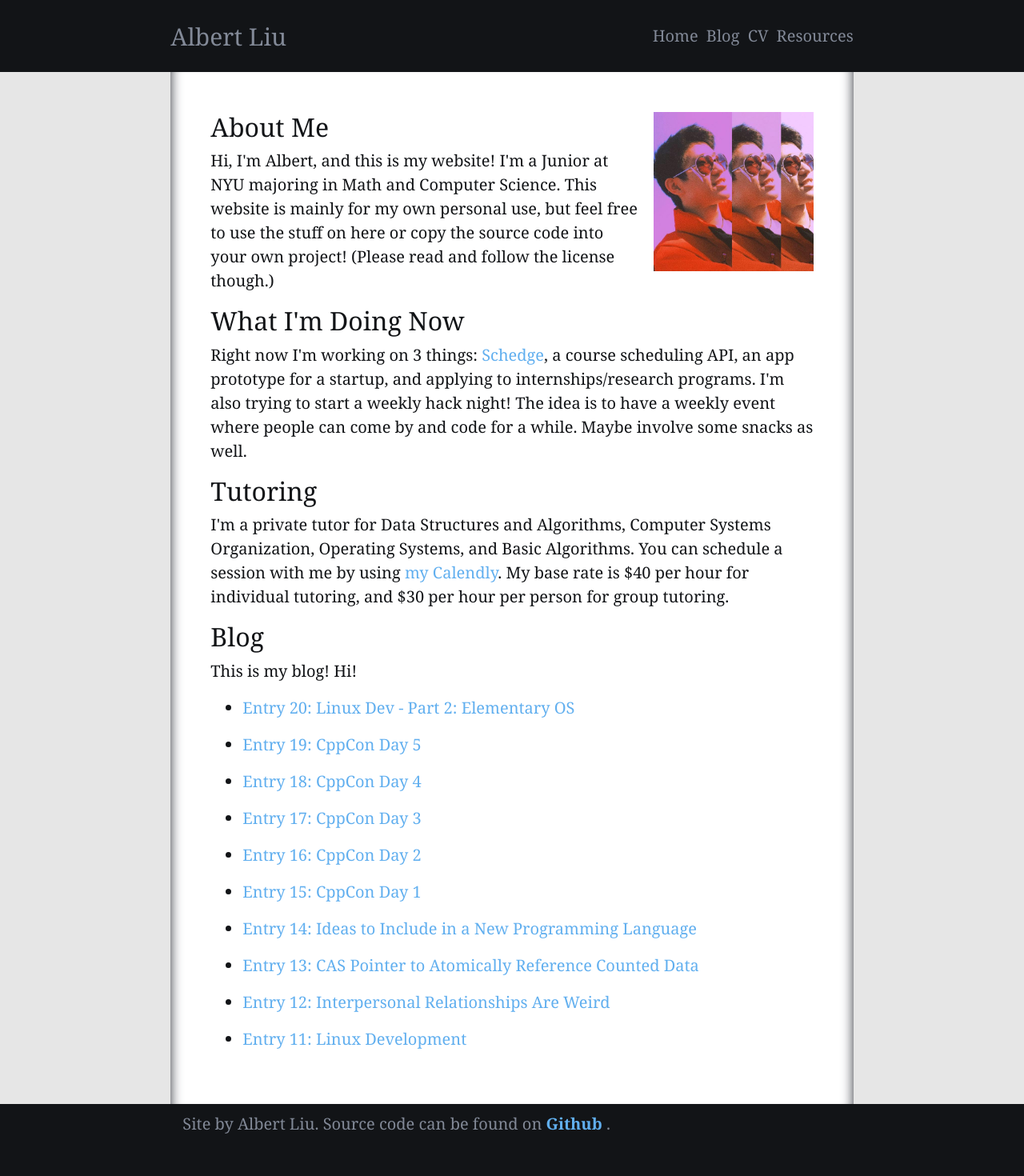
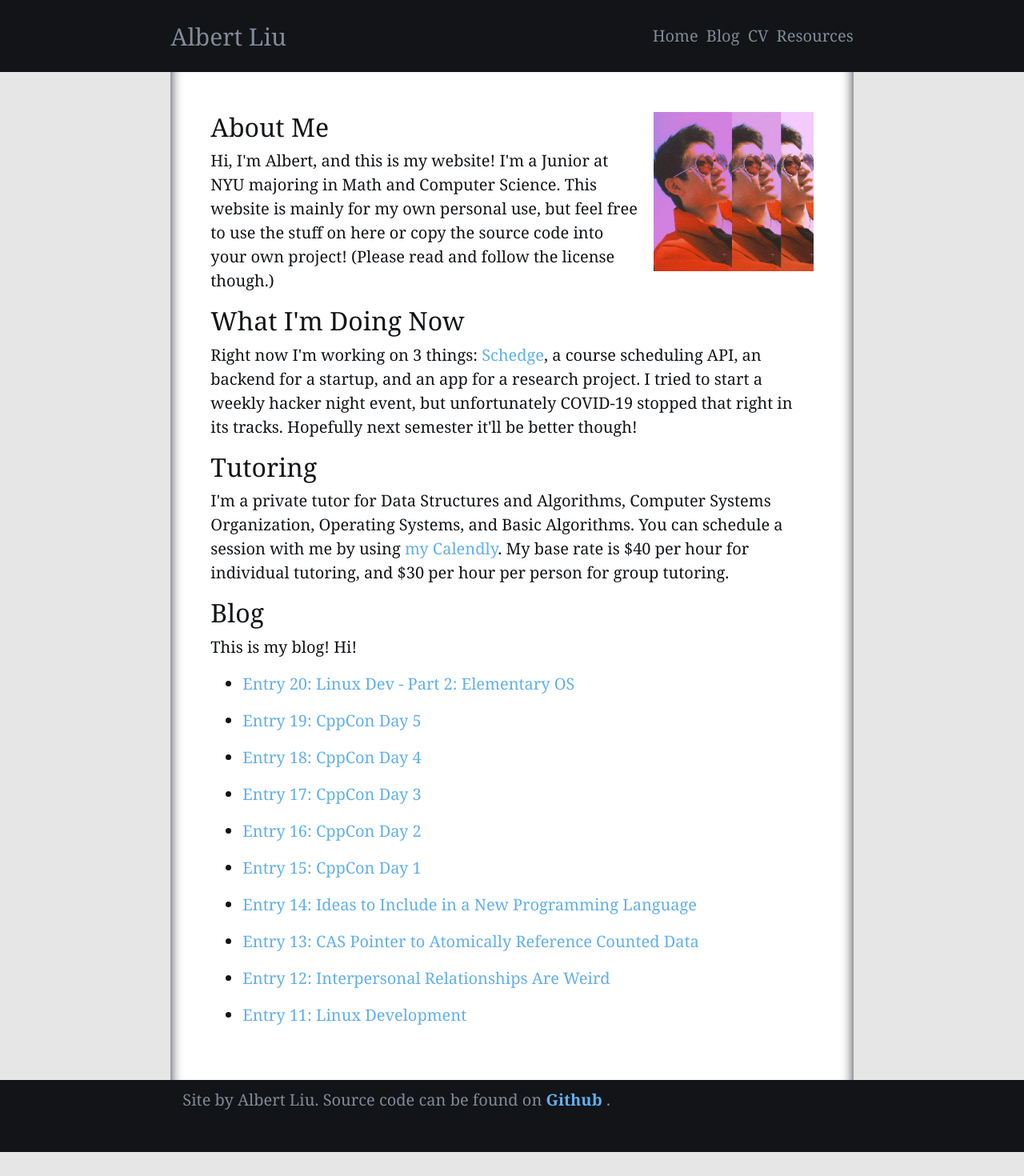
Before and after one commit to A1Liu/a1liu.github.io, a Jekyll site: the page built from index.html, in a window 1280 px wide. Shown: the whole page at 80% size. Built offline with Jekyll 4.4.1, drawn with Linux system fonts in a browser that asks for light colours; after the commit the page ends 1440 px from its top, so only the background shows below that.

Commit message:
updateds

```diff
--- a/build.py
+++ b/build.py
@@ -25,7 +25,7 @@ Example:
     add_item 'Hello, World!',today,meta,first-post:meta""")
 @in_namespace
 def add_item(title, date, categories = [], tags = []):
-    collection = _namespace_get('col')
+    collection = _collection
     if date.lower() == 'today':
         date = None
     categories = categories.split(':') if isinstance(categories, str) else categories
--- a/index.html
+++ b/index.html
@@ -27,10 +27,9 @@ permalink: /
   </h2>
   <p>
     Right now I'm working on 3 things: <a href="https://github.com/A1Liu/schedge">Schedge</a>,
-    a course scheduling API, an app prototype for a startup, and applying to
-    internships/research programs. I'm also trying to start a weekly hack night!
-    The idea is to have a weekly event where people can come by and code for a while.
-    Maybe involve some snacks as well.
+    a course scheduling API, an backend for a startup, and an app for a research
+    project. I tried to start a weekly hacker night event, but unfortunately COVID-19
+    stopped that right in its tracks. Hopefully next semester it'll be better though!
   </p>
 
   <h2> Tutoring </h2>
```
